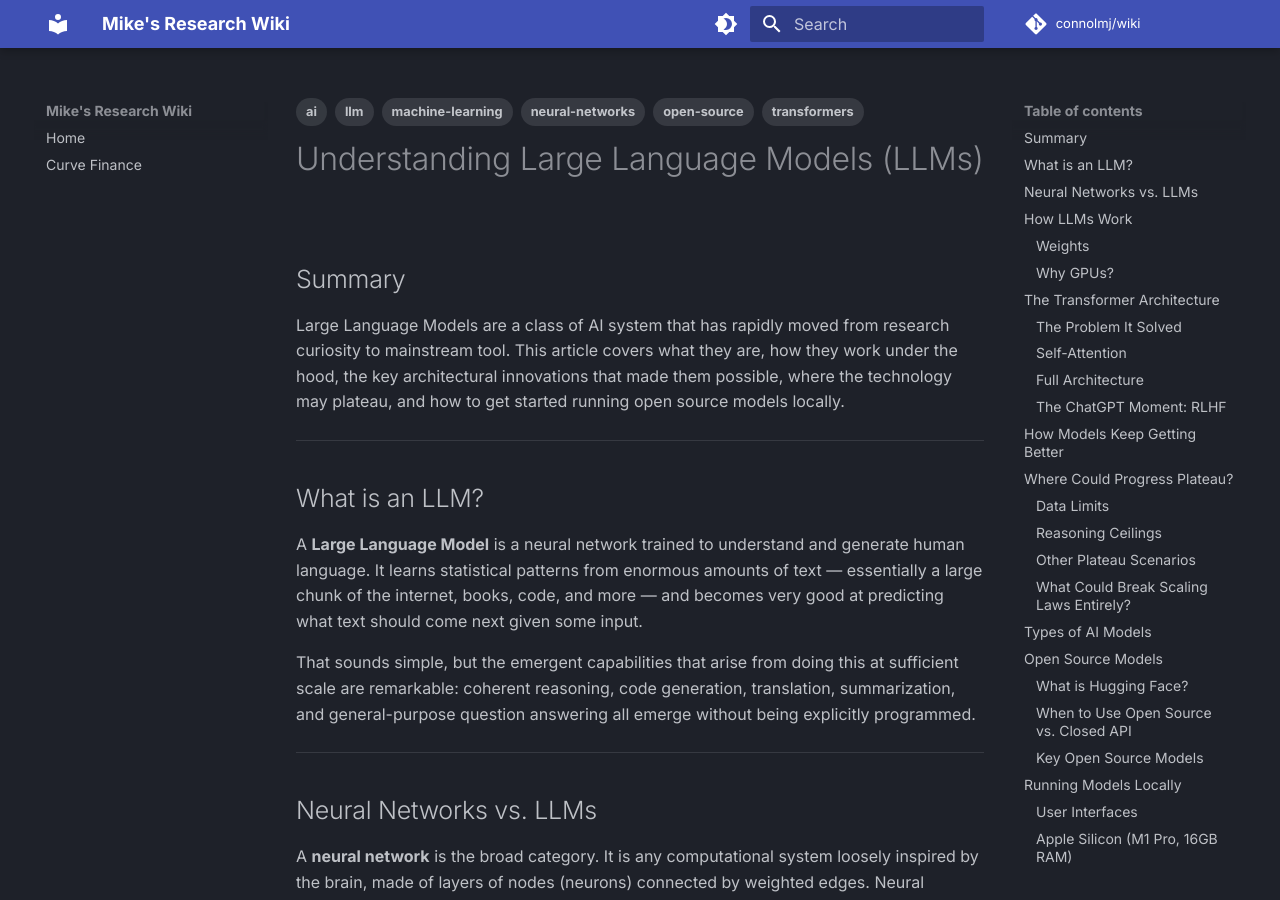
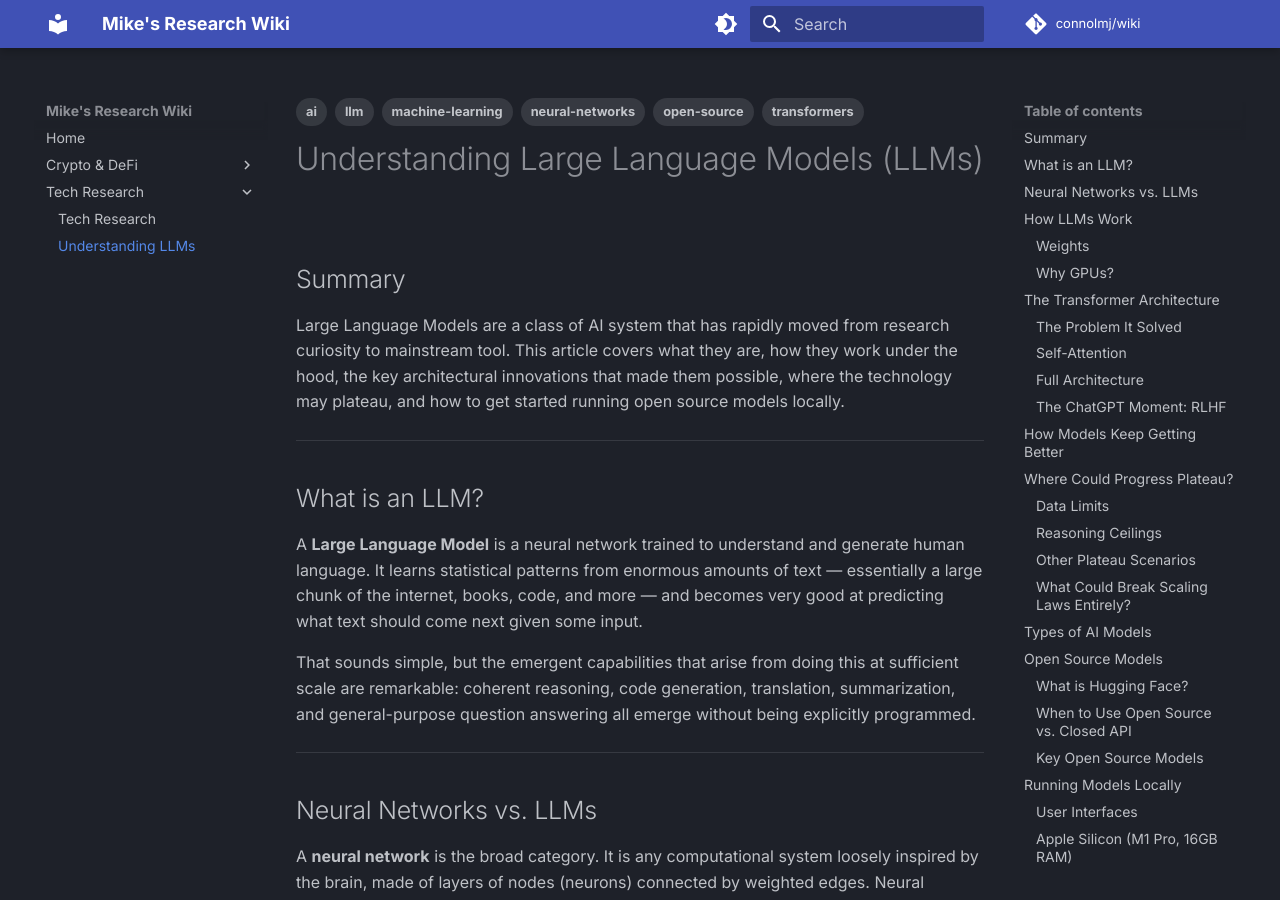
Before and after one commit to connolmj/wiki, an MkDocs documentation site: the page built from docs/tech-research/llm-explainer.md, in a window 1280 px wide and 900 px high. Built offline with MkDocs 1.6.1 and Material for MkDocs 9.7.7, drawn with Linux system fonts in a browser that asks for light colours; comment, search, counter and statistics services are not loaded.

Commit message:
Add Tech Research section to nav, add LLM explainer

```diff
--- a/mkdocs.yml
+++ b/mkdocs.yml
@@ -59,6 +59,11 @@ extra:
 
 nav:
   - Home: index.md
-  - Curve Finance: crypto-defi/curve-finance.md
+  - Crypto & DeFi:
+    - crypto-defi/index.md
+    - Curve Finance: crypto-defi/curve-finance.md
+  - Tech Research:
+    - tech-research/index.md
+    - Understanding LLMs: tech-research/llm-explainer.md
 
 copyright: Copyright &copy; 2026 Mike Connolly
```
